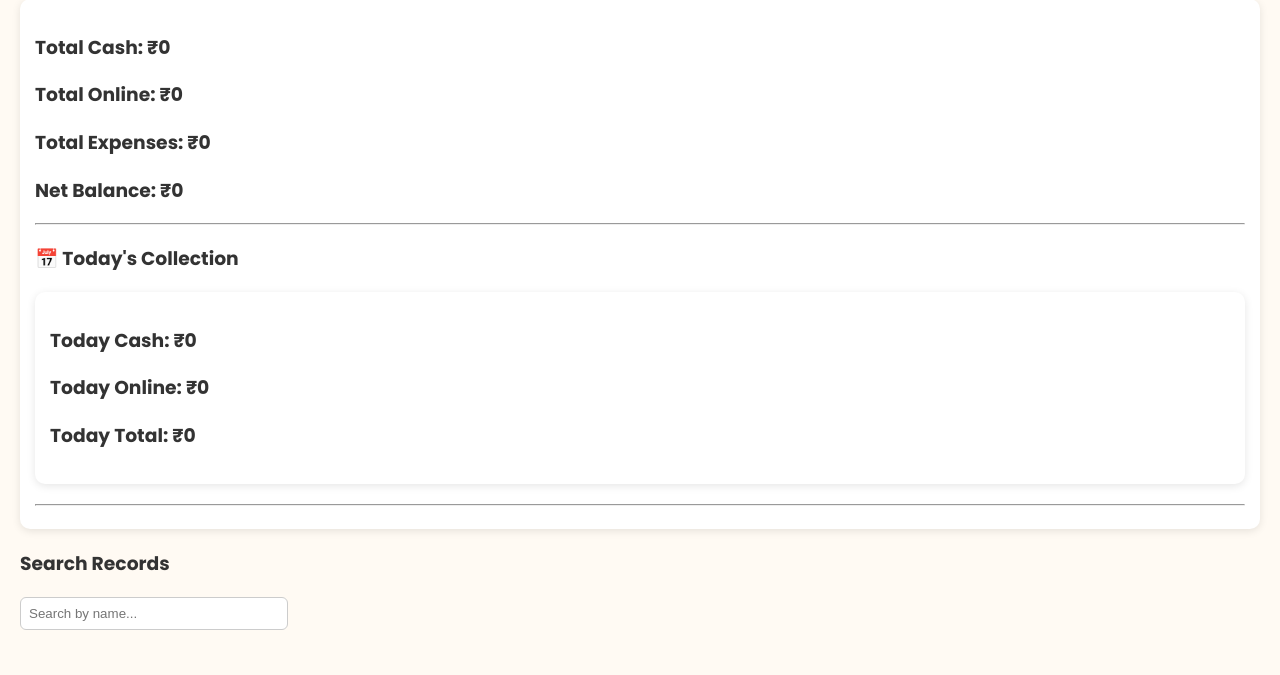
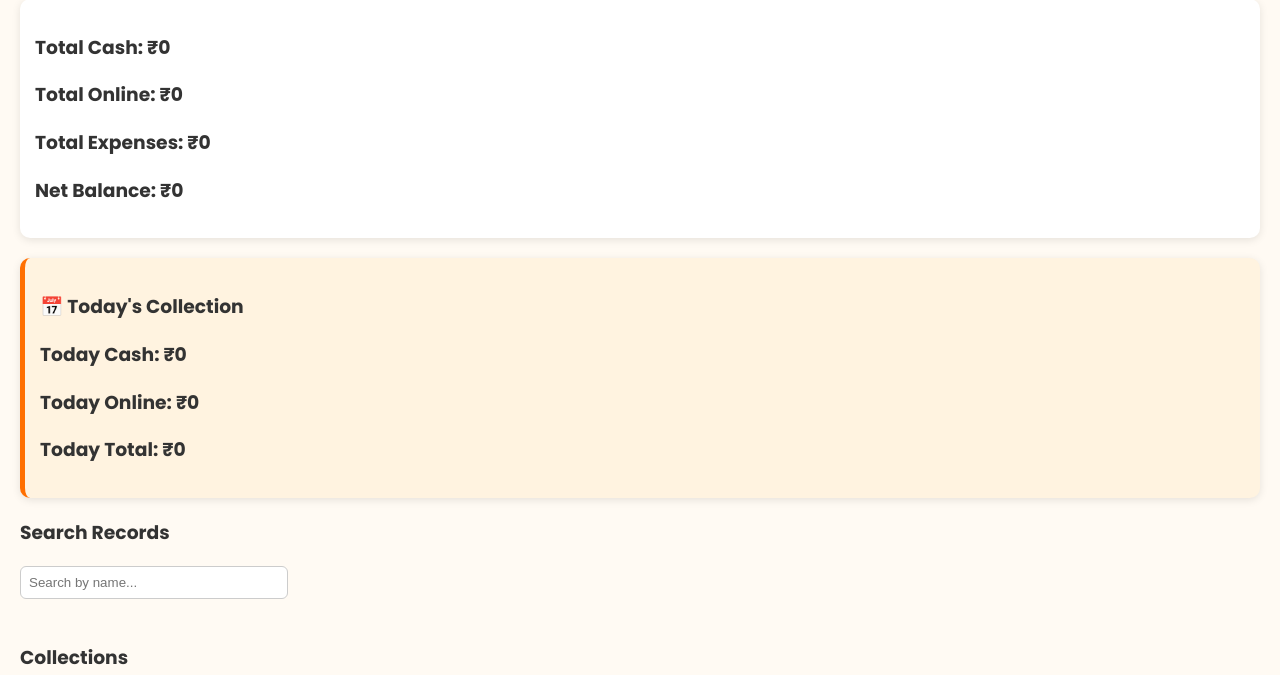
Before and after one commit to gandharv1011/srtm, a Flask app: page / in a window 1280 px wide. Shown: the part 116-791 px from the top of the page. Run offline with Flask 3, Linux system fonts and the light colour scheme.

Commit message:
Improve dashboard HTML structure and styles
Refactor dashboard layout and styling for better organization.

```diff
--- a/templates/dashboard.html
+++ b/templates/dashboard.html
@@ -4,7 +4,6 @@
 <head>
     <title>Ram Navmi 2026</title>
 
-    <!-- Google Font -->
     <link href="https://fonts.googleapis.com/css2?family=Poppins:wght@400;600;700&display=swap" rel="stylesheet">
 
     <style>
@@ -32,12 +31,21 @@
             font-weight: 600;
         }
 
-        .summary {
+        .summary-box {
             background: #fff;
             padding: 15px;
             border-radius: 10px;
             box-shadow: 0px 2px 8px rgba(0, 0, 0, 0.1);
             margin-bottom: 20px;
+        }
+
+        .today-box {
+            background: #fff3e0;
+            padding: 15px;
+            border-radius: 10px;
+            box-shadow: 0px 2px 8px rgba(0, 0, 0, 0.1);
+            margin-bottom: 20px;
+            border-left: 5px solid #FF6F00;
         }
 
         input,
@@ -105,26 +113,26 @@
     <div class="top-bar">
         <h2>🚩 RAM NAVMI 2026</h2>
         {% if session.get("admin") %}
-        <a href="/logout">Logout</a> {% else %}
-        <a href="/login">Login</a> {% endif %}
+        <a href="/logout">Logout</a>
+        {% else %}
+        <a href="/login">Login</a>
+        {% endif %}
     </div>
 
-    <div class="summary">
+    <!-- TOTAL SUMMARY -->
+    <div class="summary-box">
         <h3>Total Cash: ₹{{ total_cash }}</h3>
         <h3>Total Online: ₹{{ total_online }}</h3>
         <h3>Total Expenses: ₹{{ total_expense }}</h3>
         <h3>Net Balance: ₹{{ net }}</h3>
-        <hr>
+    </div>
 
+    <!-- TODAY SECTION -->
+    <div class="today-box">
         <h3>📅 Today's Collection</h3>
-
-<div class="summary">
         <h3>Today Cash: ₹{{ today_cash }}</h3>
         <h3>Today Online: ₹{{ today_online }}</h3>
         <h3>Today Total: ₹{{ today_total }}</h3>
-</div>
-
-<hr>
     </div>
 
     {% if session.get("admin") %}
@@ -152,7 +160,8 @@
         <button type="submit">Add</button>
     </form>
 
-    <br> {% endif %}
+    <br>
+    {% endif %}
 
     <h3>Search Records</h3>
     <input type="text" id="searchInput" placeholder="Search by name..." onkeyup="searchTable()">
@@ -227,6 +236,11 @@
                 }
             });
         }
+
+        // Optional: Auto refresh every 60 seconds for updated daily data
+        setInterval(function() {
+            location.reload();
+        }, 60000);
     </script>
 
 </body>
```
Lines whose indentation alone changed are shown as unchanged.
